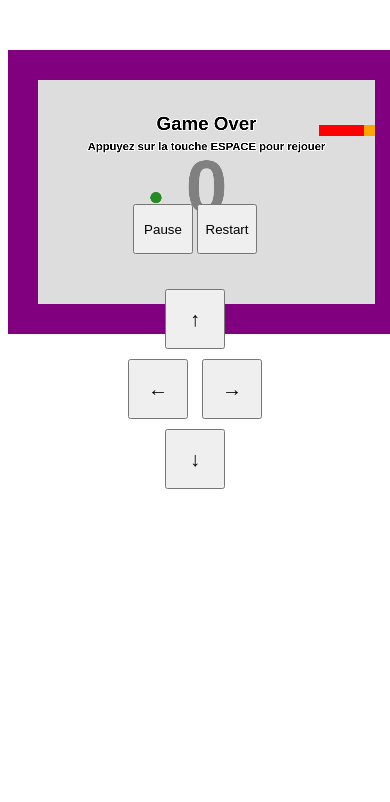
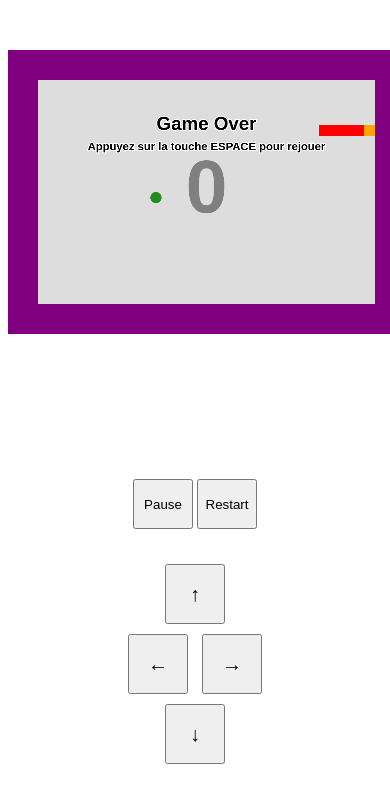
Before and after one commit to Ginny-Siix/jeu-serpent, a plain HTML site: page index.html in a window 390 px wide. Drawn offline with Linux system fonts and the light colour scheme.

Commit message:
modifications css controls

```diff
--- a/index.html
+++ b/index.html
@@ -15,7 +15,7 @@
         #controls {
           display: block;
           position: fixed; /* Utiliser fixed pour que ça reste en bas */
-          bottom: 350px; /* Ajuster la distance du bas */
+          bottom: 75px; /* Ajuster la distance du bas */
           left: 50%;
           transform: translateX(-50%);
           z-index: 10; /* S'assurer que les contrôles sont au-dessus du canvas */
```
